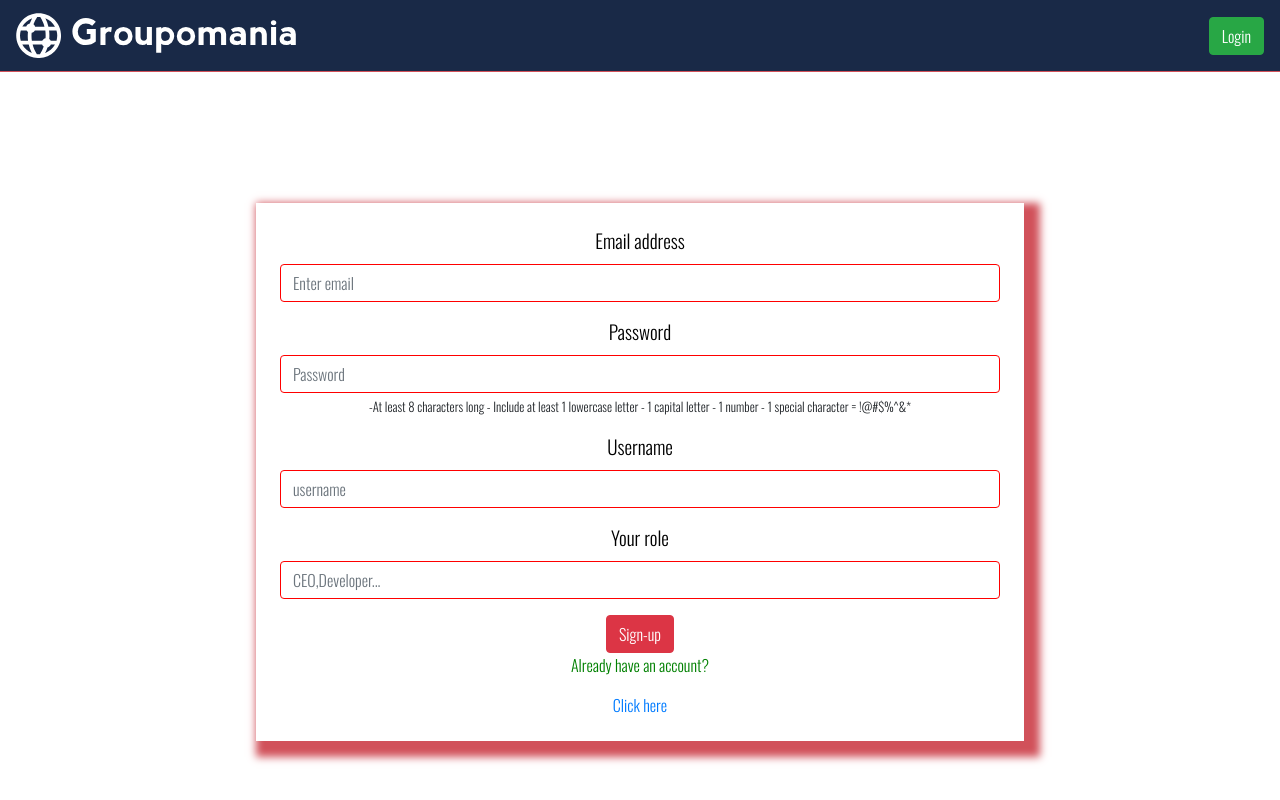
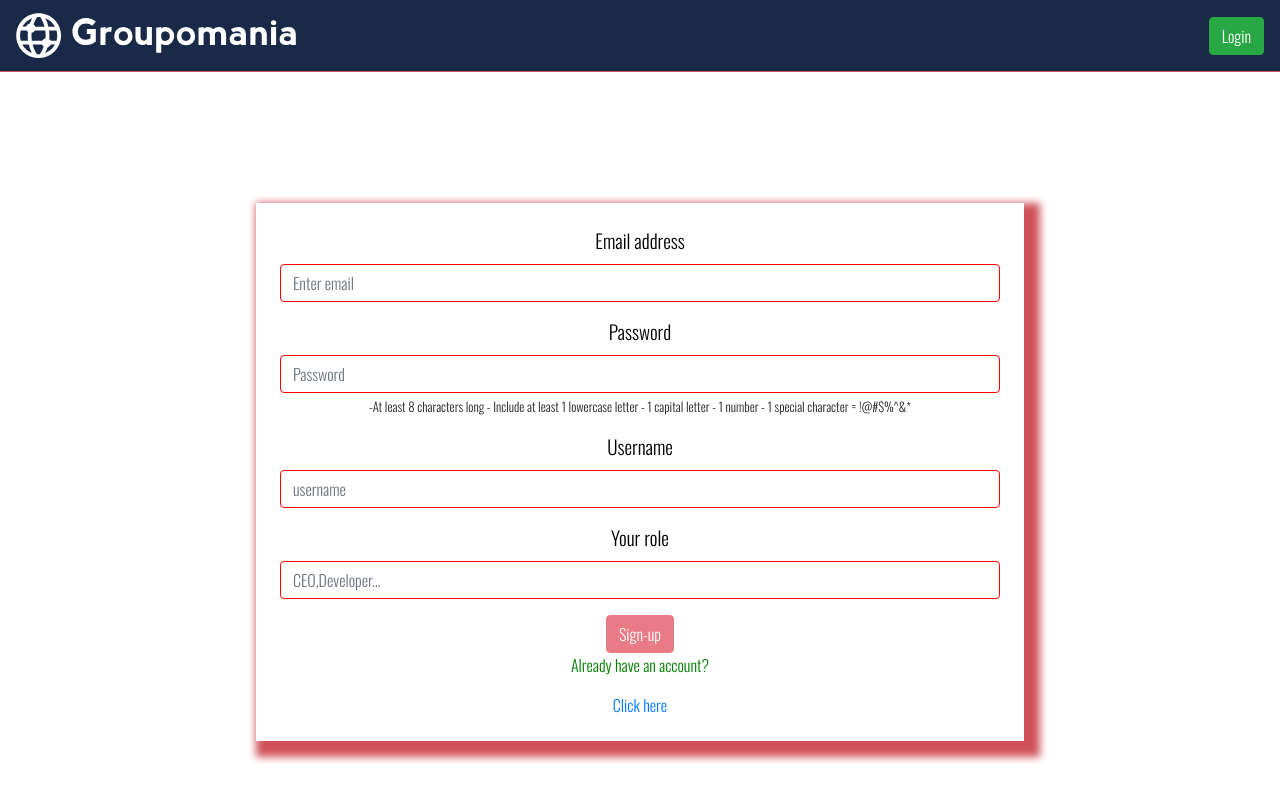
Before and after one commit to TerenceHilderal/groupomania, a React (Create React App) app in the folder frontend/: page / in a window 1280 px wide. Shown: the top 800 px of the page. Built offline with nearby package versions, Linux system fonts and the light colour scheme.

Commit message:
desactivation de la reqûete si champs incorrects

```diff
--- a/frontend/src/components/SignUp/index.js
+++ b/frontend/src/components/SignUp/index.js
@@ -134,10 +134,15 @@ function SignUp() {
 						/>
 						<small></small>
 					</div>
-
-					<button type="submit" className="btn btn-danger">
-						Sign-up
-					</button>
+					{emailValid && passwordValid && usernameValid && roleValid ? (
+						<button type="submit" className="btn btn-danger">
+							Sign-up
+						</button>
+					) : (
+						<button type="submit" className="btn btn-danger" disabled>
+							Sign-up
+						</button>
+					)}
 
 					<p>Already have an account?</p>
 					<NavLink to="/login"> Click here</NavLink>
```
Also changed, not shown: 1 other file (tests, documents, lock files or other folders).
